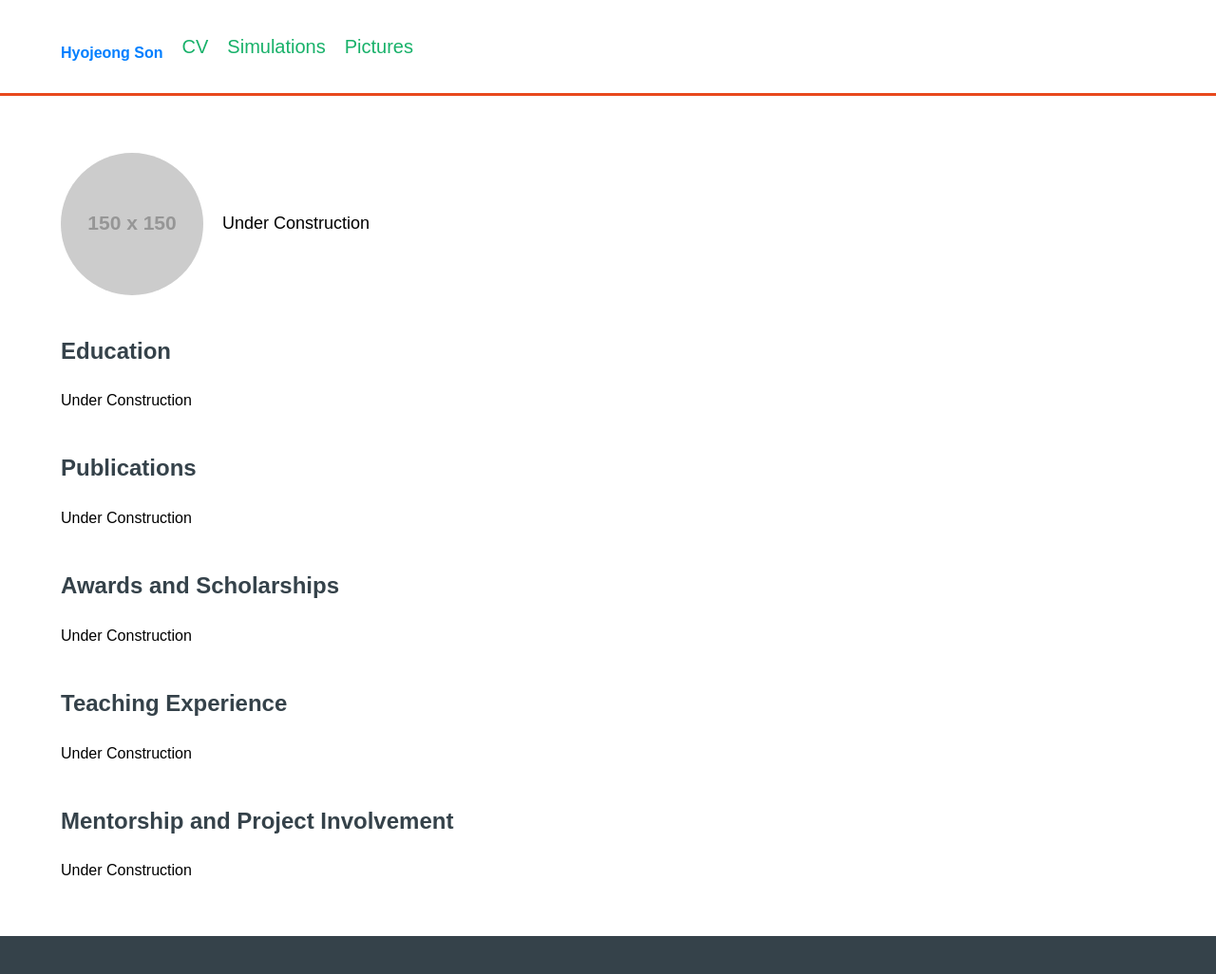
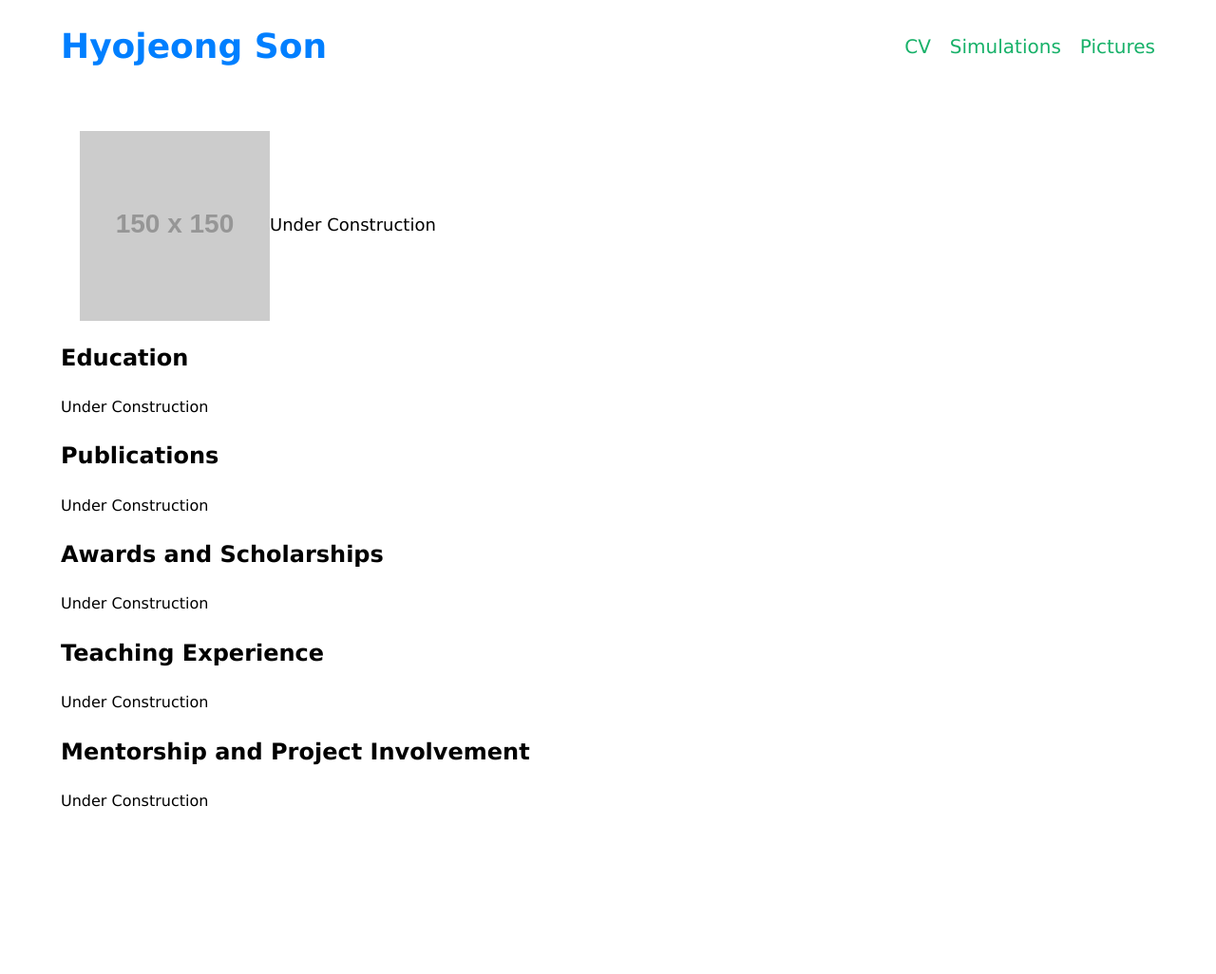
Before and after one commit to hyojeong-son/hyojeong-son.github.io, a Jekyll site: the page built from index.md, in a window 1280 px wide. Shown: the whole page at 95% size. Built offline with Jekyll 4.4.1, drawn with Linux system fonts in a browser that asks for light colours; after the commit the page ends 900 px from its top, so only the background shows below that.

Commit message:
Update style.css

```diff
--- a/assets/css/style.css
+++ b/assets/css/style.css
@@ -3,7 +3,7 @@
 /* Basic Styles */
 
 body {
-  font-family: Arial, sans-serif;
+  font-family: Verdana, sans-serif; /* Changed font to Verdana */
   line-height: 1.6;
   margin: 0;
   padding: 0;
@@ -17,20 +17,19 @@ body {
 }
 
 header {
-  background: #ffffff; /* Changed header background to white */
+  background: #ffffff; /* White background */
   color: #000000;
   padding: 20px 0;
-  border-bottom: #e8491d 3px solid;
+  /* Removed border-bottom to eliminate horizontal line */
 }
 
 header a {
   color: #000000;
   text-decoration: none;
-  font-size: 16px;
 }
 
 header h1 {
-  font-size: 36px; /* Made your name larger */
+  font-size: 36px; /* Larger font size for your name */
   margin: 0;
 }
 
@@ -38,28 +37,27 @@ header h1 a {
   color: #007FFF; /* Your name in color #007FFF */
 }
 
+header nav {
+  margin-left: auto; /* Push navigation to the right */
+}
+
 header ul {
+  list-style: none;
   margin: 0;
   padding: 0;
-  list-style: none;
-  display: flex; /* To align items horizontally */
+  display: flex;
 }
 
 header li {
-  margin-left: 20px; /* Space between navigation items */
-}
-
-header nav {
-  display: flex;
-  align-items: center;
+  margin-left: 20px;
 }
 
 header nav a {
   color: #17B169; /* Navigation links in color #17B169 */
-  font-size: 20px;
+  font-size: 20px; /* Smaller font size than your name */
 }
 
-header .container {
+.header-content {
   display: flex;
   align-items: center;
 }
@@ -70,67 +68,30 @@ header .container {
   margin-top: 40px;
 }
 
-.intro img {
-  width: 150px;
-  height: 150px;
-  border-radius: 50%;
-  margin-right: 20px;
+.intro p {
+  font-size: 18px;
+  flex: 1; /* Allow the paragraph to take up remaining space */
 }
 
-.intro p {
-  font-size: 18px;
-}
-
-.nav-buttons {
-  margin-top: 30px;
-}
-
-.nav-buttons .button {
-  display: inline-block;
-  padding: 10px 20px;
-  margin: 5px;
-  font-size: 16px;
-  color: #fff;
-  background-color: #e8491d;
-  text-decoration: none;
-  border-radius: 5px;
-  transition: background-color 0.3s ease;
-}
-
-.nav-buttons .button:hover {
-  background-color: #35424a;
-}
-
-main {
-  padding: 20px 0;
-}
-
-main h2 {
-  color: #35424a;
-  margin-top: 40px;
-}
-
-footer {
-  background: #35424a;
-  color: #ffffff;
-  text-align: center;
-  padding: 20px;
-  margin-top: 20px;
+.intro img {
+  width: 200px; /* Adjust size as needed */
+  height: 200px; /* Ensure it's square */
+  object-fit: cover; /* Ensure the image fills the square */
+  margin-left: 20px; /* Space between text and image */
 }
 
 @media(max-width: 768px) {
-  header .container {
+  .header-content {
     flex-direction: column;
     text-align: center;
   }
 
-  header nav {
-    margin-top: 10px;
+  .header-content h1 {
+    margin-bottom: 10px;
   }
 
-  header li {
+  header nav {
     margin-left: 0;
-    margin-top: 10px;
   }
 
   .intro {
@@ -138,6 +99,7 @@ footer {
   }
 
   .intro img {
-    margin: 0 auto 20px;
+    margin-left: 0;
+    margin-top: 20px;
   }
 }
```
